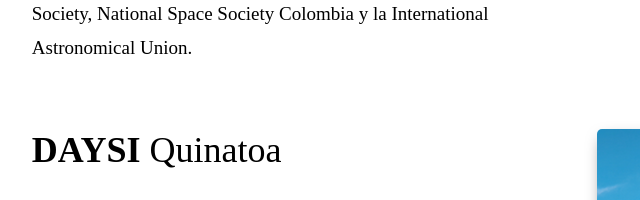
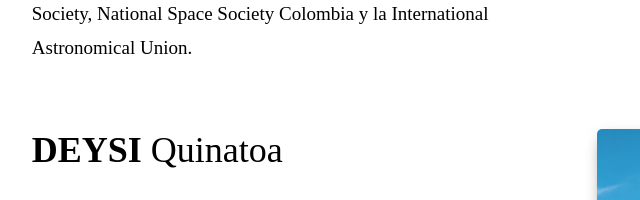
Before and after one commit to astronomiaoan/encuentrooan, a plain HTML site: page index.html in a window 1280 px wide. Shown: the part 7420-7620 px from the top of the page, 55-695 px from the left. Drawn offline with nearby package versions, Linux system fonts and the light colour scheme; a script that the page names is missing.

Commit message:
Update index.html

```diff
--- a/index.html
+++ b/index.html
@@ -285,7 +285,7 @@ En la UNAL ha sido Jefe de la División de Extensión de la Sede Bogotá y Coord
     <div class="row section-6-inner mx-auto">
                 <div class="col-lg-6 sec-6-left  pe-0 pe-lg-4">
                     <div class="section-6-heading">
-                        <span class="fw-bold">DAYSI </span> Quinatoa
+                        <span class="fw-bold">DEYSI</span> Quinatoa
                     </div>
                     <div class="section-6-para">
                         Analista de Astronomía del Observatorio Astronómico de Quito Estudiante de doctorado en Astrofísica Instituto de Física y Astronomía, Facultad de Ciencias, Universidad de Valparaíso. Realizó el pregrado en Física en la Escuela Politécnica Nacional.  Interés en la formación y evolución de galaxias, así como en la diversidad inclusión y la difusión de la astronomía.
```
